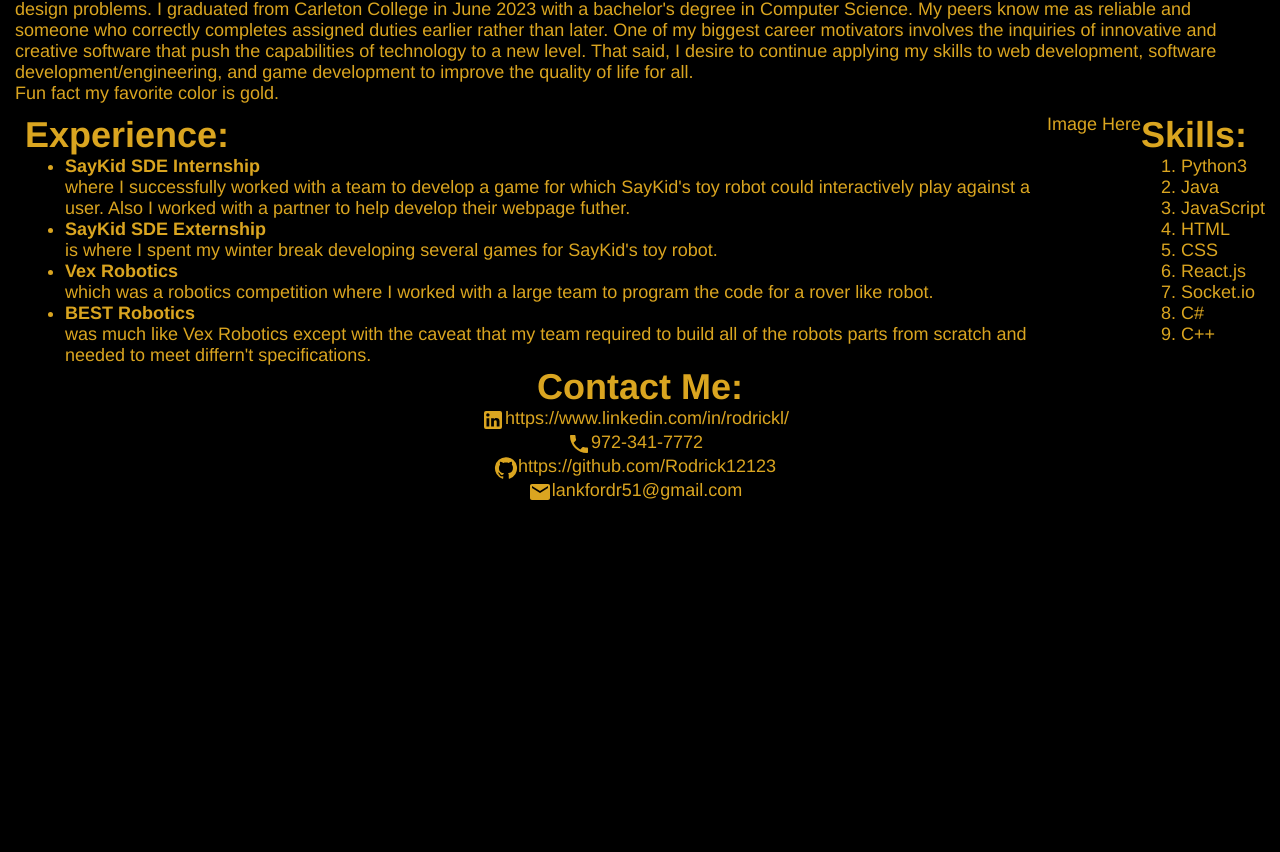
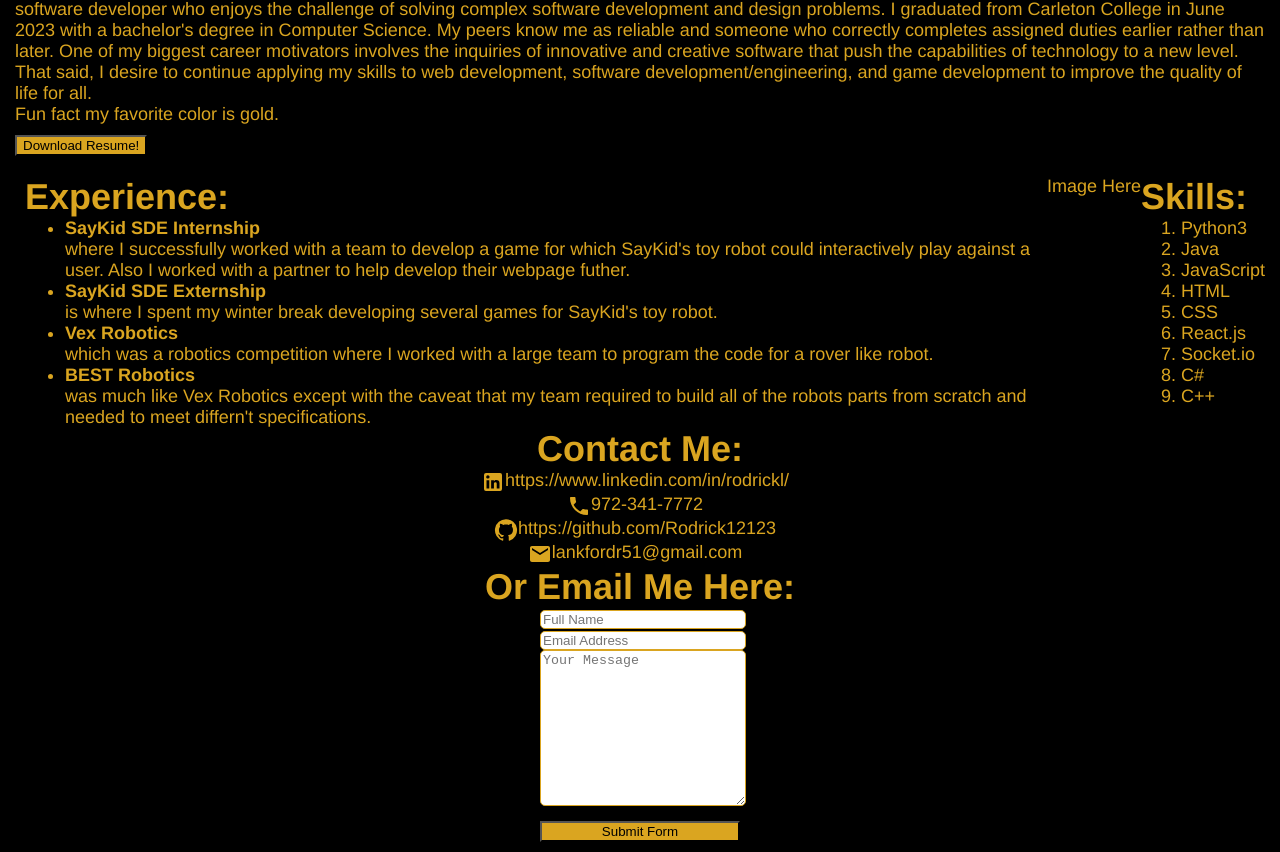
Before and after one commit to Rodrick12123/Personal-Website, a React (Create React App) app: page / in a window 1280 px wide. Shown: the part 124-976 px from the top of the page. Before the commit the page ends 800 px from the top, so only its background shows below. Built offline with nearby package versions, Linux system fonts and the light colour scheme.

Commit message:
First commit

```diff
--- a/src/Home.css
+++ b/src/Home.css
@@ -1,4 +1,4 @@
-
+@import url("https://cdnjs.cloudflare.com/ajax/libs/font-awesome/4.7.0/css/font-awesome.min.css");
 .home{
     display: flex;
     flex-direction: column;
@@ -28,7 +28,46 @@
 
 }
 
+.button{
+    margin-top: 10px;
+    margin-bottom: 10px;
+    background-color: goldenrod;
+}
+
+.button:hover{
+    animation: trans 2s infinite alternate;
+
+}
+
+@keyframes trans {
+    100% {
+      background-color: rgba(255, 217, 0, 0.916);
+    }
+
+}
+
 .home_row3 >p{
     display: flex;
     margin-right: 10px;
 }
+
+.form{
+    display: flex;
+    flex-direction: column;
+    min-width: 200px;
+}
+
+.form_col{
+    width: 100%;
+    border-radius: 20px;
+}
+
+.form_control{
+    width: 100%;
+    border-radius: 5px;
+    border: 1px solid goldenrod;
+}
+
+.form > button{
+    width: 100%;
+}
--- a/src/Home.js
+++ b/src/Home.js
@@ -4,6 +4,7 @@ import LinkedInIcon from '@mui/icons-material/LinkedIn';
 import PhoneIcon from '@mui/icons-material/Phone';
 import GitHubIcon from '@mui/icons-material/GitHub';
 import EmailIcon from '@mui/icons-material/Email';
+
 
 function Home() {
   return (
@@ -14,7 +15,11 @@ function Home() {
               About Me
             </h1>
             <p>
-              Hello, my name is Rodrick Victdeon Lankford. I am a skilled
+              Name: Rodrick V. Lankford
+              \n School: Carleton College
+              \n Age: 22 years
+              \n From: Dallas, Tx
+              \n Hello, my name is Rodrick Victdeon Lankford. I am a skilled
                software developer who enjoys the challenge of solving complex
                software development and design problems. I graduated from
                Carleton College in June 2023 with a bachelor's degree in Computer Science.
@@ -27,6 +32,9 @@ function Home() {
                quality of life for all.
             </p>
             <p>Fun fact my favorite color is gold.</p>
+            <form method="get" action="Rodrick V. Lankford Resume.pdf">
+              <button type="submit" className='button'>Download Resume!</button>
+            </form>
           </div>
         </div>
 
@@ -86,8 +94,24 @@ function Home() {
           <p>
             <EmailIcon className= 'icon' /> lankfordr51@gmail.com
           </p>
-
-
+          {/* contact form here */}
+          <h1>Or Email Me Here:</h1>
+          <form className='form' target="_blank" action="https://formsubmit.co/lankfordr51@gmail.com" method="POST">
+            <div className="form_container">
+              <div className="form_row">
+                <div className="form_col">
+                  <input type="text" name="name" className="form_control" placeholder="Full Name" required />
+                </div>
+                <div className="form_col">
+                  <input type="email" name="email" className="form_control" placeholder="Email Address" required />
+                </div>
+              </div>
+            </div>
+            <div className="form_container">
+              <textarea placeholder="Your Message" className="form_control" name="message" rows="10" required></textarea>
+            </div>
+            <button type="submit" class="button">Submit Form</button>
+          </form>
         </div>
 
     </div>
--- a/src/Projects.css
+++ b/src/Projects.css
@@ -65,3 +65,23 @@
 
 
 }
+
+.languages{
+    display: flex;
+    position: absolute;
+    bottom: 10%;
+    margin-left: 10px;
+    /* transform: translate(-50%,-50%); */
+    /* background-color: black; */
+
+    justify-content: space-between;
+    align-items: center;
+    font-size: .9rem;
+}
+
+.language{
+    margin-right: 10px;
+    border: 1px solid goldenrod;
+    border-radius: 5px;
+    padding: 5px;
+}
--- a/src/Projects.js
+++ b/src/Projects.js
@@ -10,7 +10,19 @@ function Projects() {
             <img src="/picph.PNG" alt="image" />
             <p>
                 Pictaphone
+                <div className='languages'>
+                    <div className='language'>
+                        HTML
+                    </div>
+                    <div className='language'>
+                        JavaScript
+                    </div>
+                    <div className='language'>
+                        Socket.io
+                    </div>
+                </div>
             </p>
+
         </a>
 
         <a href="https://github.com/Rodrick12123/amazon-clone" target="_blank" className='projects_indv'>
@@ -18,6 +30,20 @@ function Projects() {
             <p>
                 Amazon Replica
             </p>
+            <div className='languages'>
+                <div className='language'>
+                    HTML
+                </div>
+                <div className='language'>
+                    JavaScript
+                </div>
+                <div className='language'>
+                    React.js
+                </div>
+                <div className='language'>
+                    Firebase
+                </div>
+            </div>
         </a>
 
         <a href='https://github.com/Rodrick12123/World-Cup-Website.github.io' target="_blank" className='projects_indv'>
@@ -25,6 +51,17 @@ function Projects() {
             <p>
                 World Cup Web
             </p>
+            <div className='languages'>
+                <div className='language'>
+                    HTML
+                </div>
+                <div className='language'>
+                    Python3
+                </div>
+                <div className='language'>
+                    SQL
+                </div>
+            </div>
         </a>
 
         <div href='https://observablehq.com/d/a12e08e997d1f2aa' target="_blank" className='projects_indv'>
@@ -32,6 +69,17 @@ function Projects() {
             <p>
                 Baseball Evolution
             </p>
+            <div className='languages'>
+                <div className='language'>
+                    HTML
+                </div>
+                <div className='language'>
+                    Plot
+                </div>
+                <div className='language'>
+                    JavaScript
+                </div>
+            </div>
         </div>
 
       </div>
```
Also changed, not shown: firebase.json (added), 2 other files (tests, documents, lock files or other folders).
